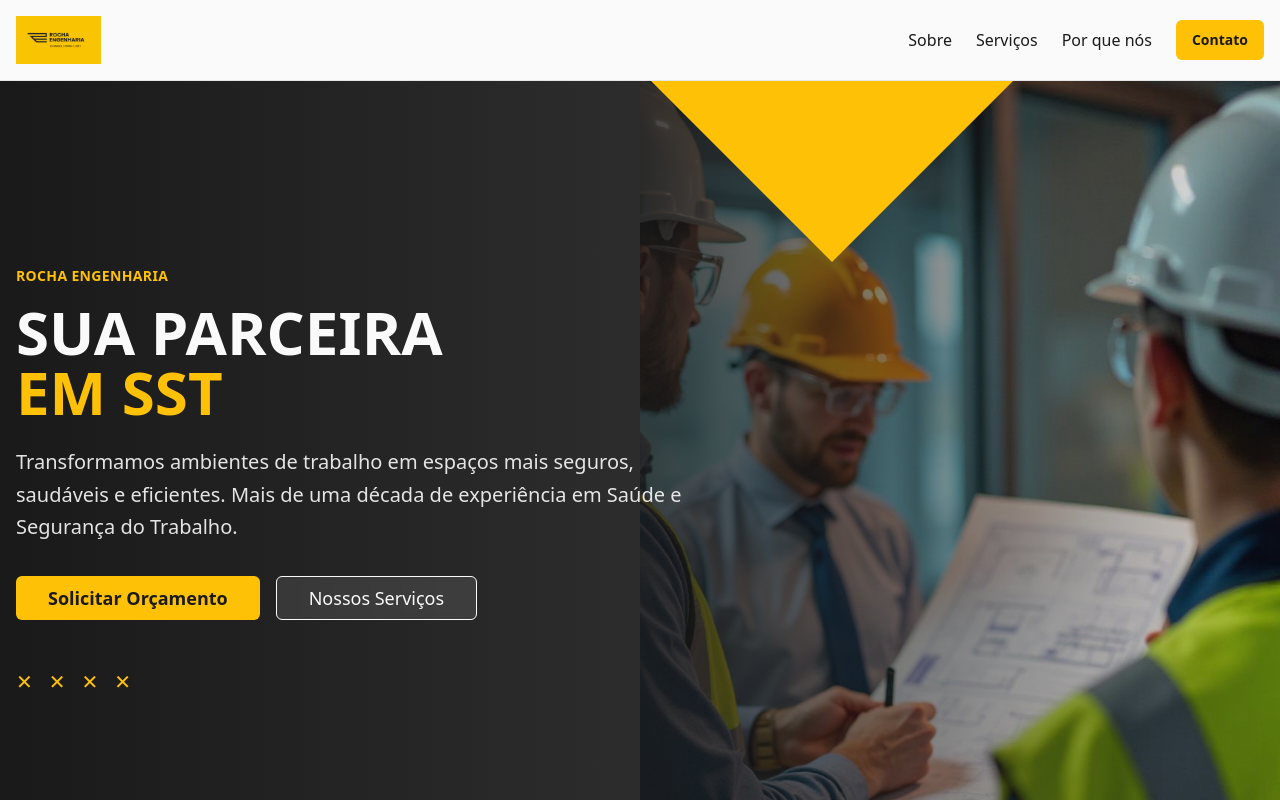
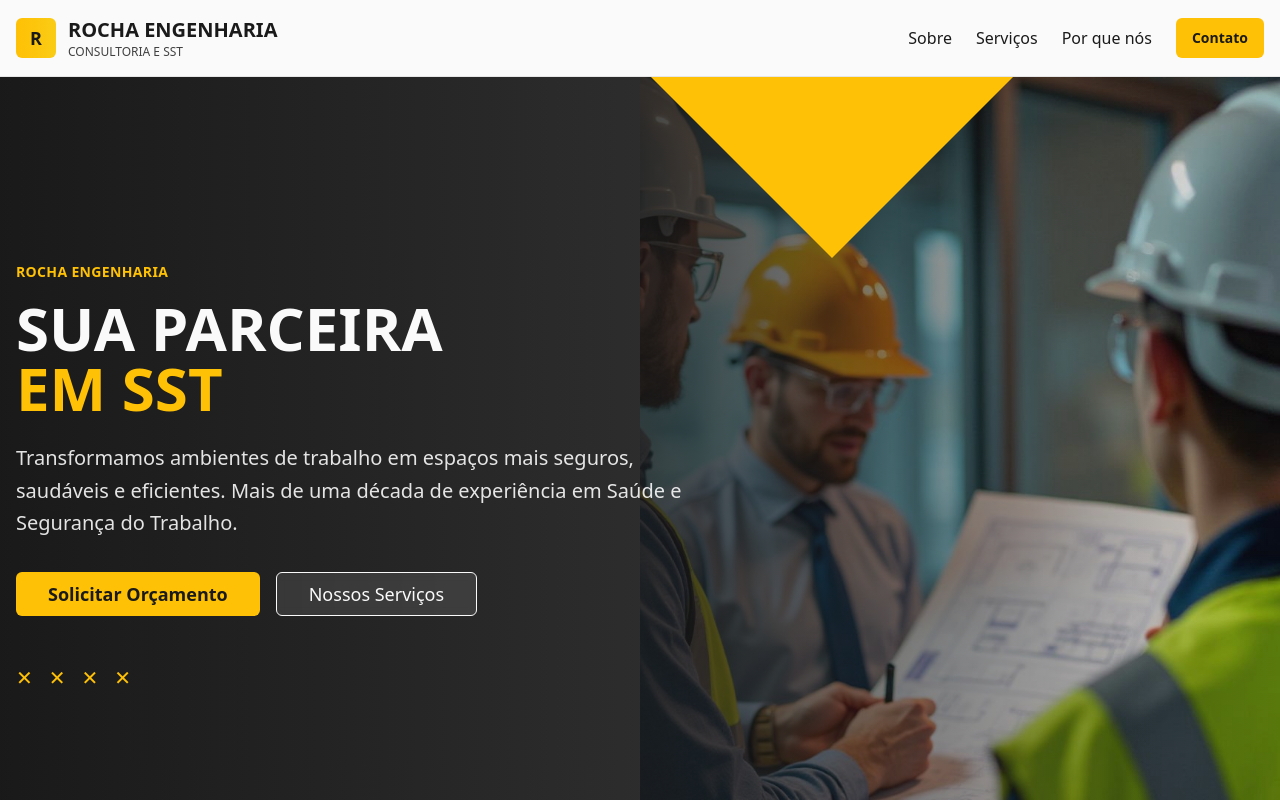
Before and after one commit to wilsonsantosrocha28-blip/rocha-eng-sst, a React (Vite) app: page / in a window 1280 px wide. Shown: the top 800 px of the page. Built offline with nearby package versions, Linux system fonts and the light colour scheme.

Commit message:
Reverted to commit 8f2e6c6ef4ff082ddbd98245583006626f44f26a

```diff
--- a/src/components/Header.tsx
+++ b/src/components/Header.tsx
@@ -10,11 +10,13 @@ const Header = () => {
     <header className="bg-background border-b border-border sticky top-0 z-50">
       <div className="container mx-auto px-4 py-4 flex items-center justify-between">
         <div className="flex items-center space-x-3">
-          <img
-            src="/lovable-uploads/6737829a-cb2a-4dba-b913-8f5d08d5b8a9.png"
-            alt="Rocha Engenharia - Consultoria e SST"
-            className="h-12 w-auto"
-          />
+          <div className="w-10 h-10 bg-gradient-to-r from-brand-gold to-yellow-400 rounded-md flex items-center justify-center">
+            <span className="text-brand-dark font-bold text-lg">R</span>
+          </div>
+          <div>
+            <h1 className="text-xl font-bold text-brand-dark">ROCHA ENGENHARIA</h1>
+            <p className="text-xs text-brand-gray">CONSULTORIA E SST</p>
+          </div>
         </div>
 
         <nav className="hidden md:flex items-center space-x-6">
```
Also changed, not shown: public/lovable-uploads/6737829a-cb2a-4dba-b913-8f5d08d5b8a9.png (deleted).
